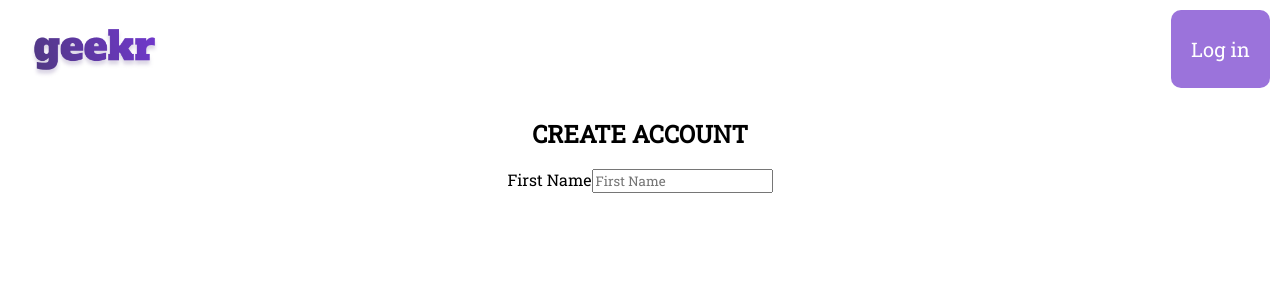
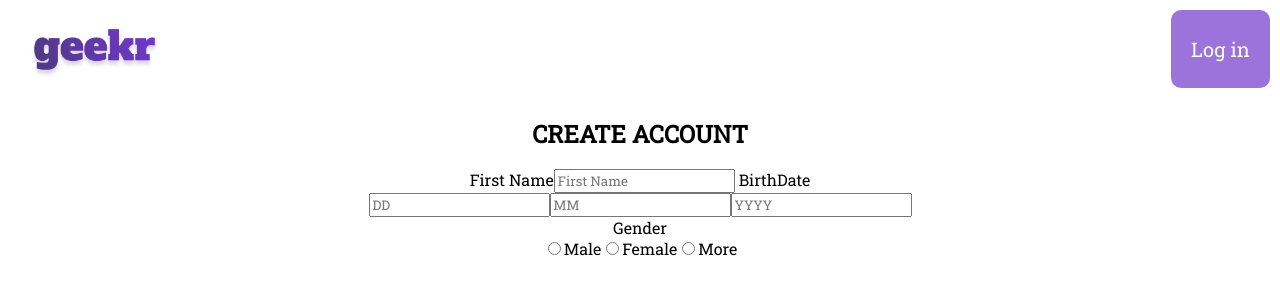
Before and after one commit to Aryann15/geekr, a React (Create React App) app: page /onboarding in a window 1280 px wide. Shown: the top 300 px of the page. Built offline with nearby package versions, Linux system fonts and the light colour scheme; the HTML template or start-up script is replaced by a standard one.

Commit message:
input for gender

```diff
--- a/src/pages/Onboarding.jsx
+++ b/src/pages/Onboarding.jsx
@@ -1,36 +1,96 @@
-import { useState } from "react"
-import Nav from "../components/Nav"
-
+import { useState } from "react";
+import Nav from "../components/Nav";
 
 const Onboarding = () => {
-
-  const handleSubmit = () =>{
-  }
-  const handleChange = () => {}
+  const handleSubmit = () => {};
+  const handleChange = () => {};
   return (
     <>
-    <Nav
-    setShowModal= {() => {}}
-    showModal ={false}
-    />
+      <Nav setShowModal={() => {}} showModal={false} />
       <div className="onboarding">
         <h2>CREATE ACCOUNT</h2>
         <form onSubmit={handleSubmit}>
           <section>
             <label htmlFor="first_name">First Name</label>
             <input
-          id='first_name'
+              id="first_name"
               type="text"
               name="first_name"
               placeholder="First Name"
               required={true}
               value={""}
-          onChange={handleChange}/>
+              onChange={handleChange}
+            />
+
+            <label> BirthDate</label>
+            <div className="multiple-input">
+            <input
+              id="dob_day"
+              type="number"
+              name="dob_day"
+              placeholder="DD"
+              required={true}
+              value={""}
+              onChange={handleChange}
+            />
+
+            <input
+              id="dob_month"
+              type="number"
+              name="dob_month"
+              placeholder="MM"
+              required={true}
+              value={""}
+              onChange={handleChange}
+            />
+            <input
+              id="dob_year"
+              type="number"
+              name="dob_year"
+              placeholder="YYYY"
+              required={true}
+              value={""}
+              onChange={handleChange}
+            />
+</div>
+
+
+<label >Gender</label>
+<div className="multiple-input">
+
+          <input
+          id='man_gender_id'
+          type="radio"
+          name="gender_identity"
+
+          value='man'
+          onChange={handleChange}
+          checked = {false} />
+<label htmlFor="man_gender_id">Male</label>
+<input
+          id='woman_gender_id'
+          type="radio"
+          name="gender_identity"
+          value='woman'
+          onChange={handleChange}
+          checked = {false} />
+          <label htmlFor="woman_gender_id">Female</label>
+
+<input
+          id='more_gender_id'
+          type="radio"
+          name="gender_identity"
+
+          value='more'
+          onChange={handleChange}
+          checked = {false} />
+          <label htmlFor="more_gender_id">More</label>
+          </div>
           </section>
         </form>
       </div>
     </>
-  )
-}
+  );
+};
 
-export default Onboarding
+export default Onboarding;
```
Lines whose indentation alone changed are shown as unchanged.
